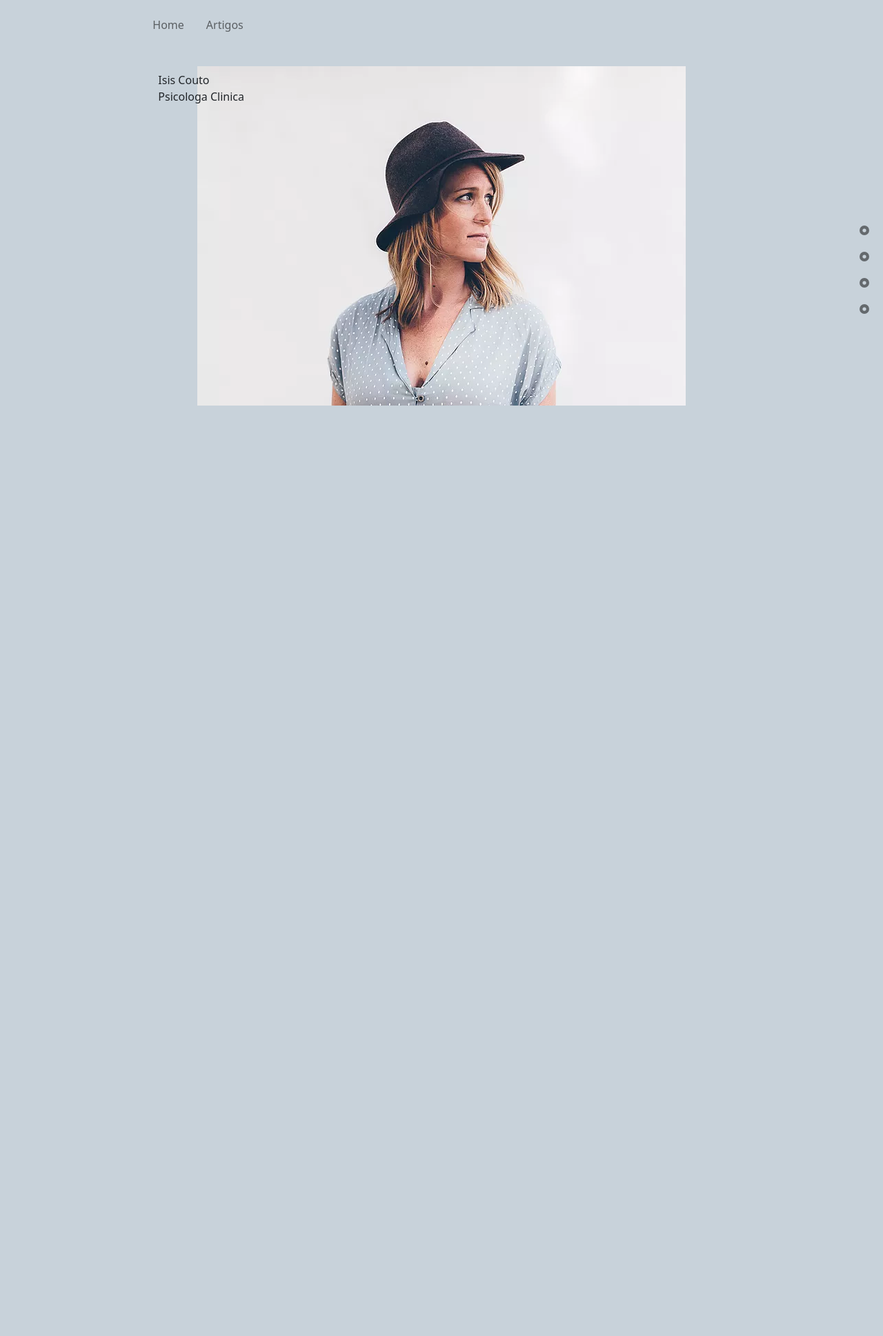
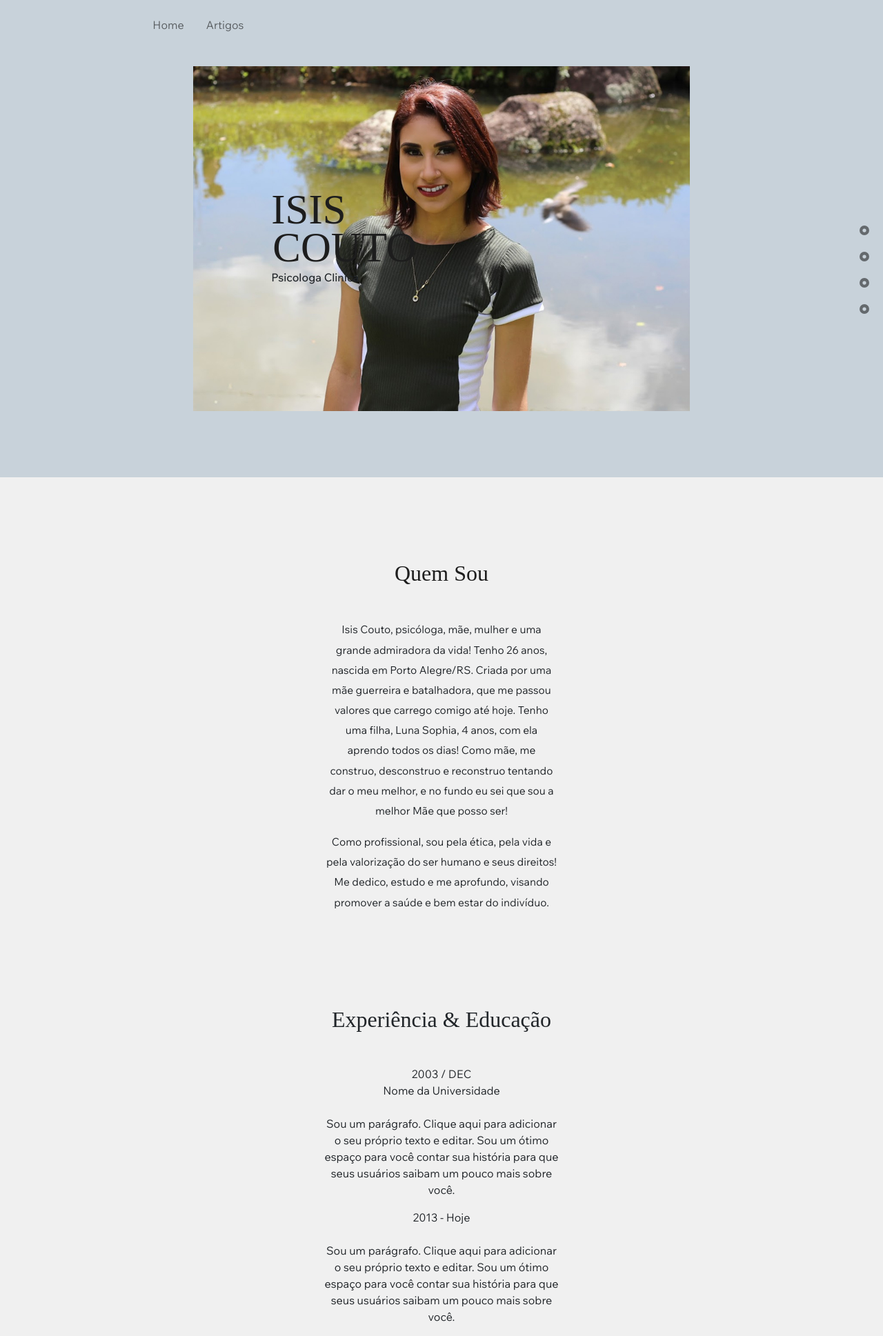
Before and after one commit to dumptecnologia/isiscouto.com.br, a Jekyll site: the page built from app/index.html, in a window 1280 px wide. Shown: the whole page at 69% size. Built offline with Jekyll 4.4.1, drawn with Linux system fonts in a browser that asks for light colours; nearby versions of some CDN libraries; some web fonts are replaced; before the commit the page ends 900 px from its top, so only the background shows below that.

Commit message:
home page dev 2

```diff
--- /dev/null
+++ b/app/_includes/experiencia-e-educacao.html
@@ -0,0 +1,23 @@
+<div class="experiencia-e-educacao container-limit pt-4">
+    <div class="pt-5 mt-5">
+        <div class="row justify-content-md-center">
+            <div class="text-center col-sm-5">
+                <h2 class="ft-italic-v2 mb-5">Experiência & Educação</h2>
+                <p>
+                    2003 / DEC<br>
+
+                    Nome da Universidade<br><br>
+
+                    Sou um parágrafo. Clique aqui para adicionar o seu próprio texto e editar. Sou um ótimo espaço para
+                    você contar sua história para que seus usuários saibam um pouco mais sobre você.
+                </p>
+                <p>
+                    2013 - Hoje<br><br>
+
+                    Sou um parágrafo. Clique aqui para adicionar o seu próprio texto e editar. Sou um ótimo espaço
+                    para você contar sua história para que seus usuários saibam um pouco mais sobre você.
+                </p>
+            </div>
+        </div>
+    </div>
+</div>
--- a/app/_includes/home-banner.html
+++ b/app/_includes/home-banner.html
@@ -1,11 +1,16 @@
-<div class="container-limit pt-4">
-    <div class="row">
-        <div class="col-md-12 col-sm-12">
-            <div class="position-relative d-block mx-auto w-auto">
-                <img src="/assets/image/home-banner.png"
-                     class="mx-auto d-block img-fluid img-responsive"
-                     alt="Isis Couto">
-                <div class="overlay-text">Isis Couto<br><span>Psicologa Clinica</span></div>
+<div class="bg-ligacao-dagua">
+    <div class="container-limit pt-4 pb-5">
+        <div class="row pb-5">
+            <div class="col-md-12 col-sm-12">
+                <div class="position-relative d-block mx-auto w-auto">
+                    <img src="/assets/image/home-banner3.jpg"
+                         class="mx-auto d-block img-fluid img-responsive banner-img"
+                         alt="Isis Couto">
+                    <div class="overlay-text">
+                        <h1>Isis <br><span>Couto</span></h1><br>
+                        <h2>Psicologa Clinica</h2>
+                    </div>
+                </div>
             </div>
         </div>
     </div>
--- a/app/_includes/navbar.html
+++ b/app/_includes/navbar.html
@@ -1,4 +1,5 @@
-<nav class="navbar navbar-expand-lg navbar-light container-limit">
+<nav class="navbar navbar-expand-lg navbar-light bg-ligacao-dagua">
+    <div class="container-limit">
         <button class="navbar-toggler" type="button" data-toggle="collapse" data-target="#navbarNavAltMarkup"
                 aria-controls="navbarNavAltMarkup" aria-expanded="false" aria-label="Toggle navigation">
             <span class="navbar-toggler-icon"></span>
@@ -10,4 +11,5 @@
                 {% endfor %}
             </div>
         </div>
+    </div>
 </nav>
--- /dev/null
+++ b/app/_includes/quem-sou.html
@@ -0,0 +1,21 @@
+<div class="quem-sou pt-4">
+    <div class="container-limit pt-5 mt-5">
+        <div class="row justify-content-md-center">
+            <div class="text-center col-sm-5">
+                <h2 class="ft-italic-v2 mb-5">Quem Sou</h2>
+                <p>
+                    Isis Couto, psicóloga, mãe, mulher e uma grande admiradora da vida!
+                    Tenho 26 anos, nascida em Porto Alegre/RS. Criada por uma mãe guerreira e batalhadora, que
+                    me passou valores que carrego comigo até hoje.
+                    Tenho uma filha, Luna Sophia, 4 anos, com ela aprendo todos os dias!
+                    Como mãe, me construo, desconstruo e reconstruo tentando dar o meu melhor, e no fundo eu sei que
+                    sou a melhor Mãe que posso ser!
+                     </p>
+                <p>
+                    Como profissional, sou pela ética, pela vida e pela valorização do ser humano e seus direitos!
+                    Me dedico, estudo e me aprofundo, visando promover a saúde e bem estar do indivíduo.
+                </p>
+            </div>
+        </div>
+    </div>
+</div>
--- a/app/assets/css/default.scss
+++ b/app/assets/css/default.scss
@@ -1,8 +1,8 @@
 :root {
-  --dt-carissma: #f28495ff;
-  --dt-ligacao-dagua: #c8d2daff;
-  --dt-aluminio: #86888aff;
-  --dt-froly: #ec6377ff;
+  --dt-carissma: #f28495;
+  --dt-ligacao-dagua: #c8d2da;
+  --dt-aluminio: #86888a;
+  --dt-froly: #ec6377;
 }
 
 .container-limit {
@@ -12,7 +12,28 @@
 }
 
 body {
-  background-color: var(--dt-ligacao-dagua) !important;
+  font-family: 'Madefor';
+  background-color: #f0f0f0;
+}
+
+.bg-carissma {
+  background-color: var(--dt-carissma);
+}
+
+.bg-ligacao-dagua {
+  background-color: var(--dt-ligacao-dagua);
+}
+
+.bg-aluminio {
+  background-color: var(--dt-aluminio);
+}
+
+.bg-froly {
+  background-color: var(--dt-froly);
+}
+
+.ft-italic-v2 {
+  font-family: 'italic-v1';
 }
 
 // navbar.html
@@ -20,7 +41,7 @@ a.nav-item.nav-link.px-3:first-of-type {
   padding-left: 0 !important;
 }
 
-nav.nav-vertical{
+nav.nav-vertical {
   top: 35%;
 }
 
@@ -39,10 +60,46 @@ nav.nav-vertical > .nav-link:hover {
   color: var(--dt-froly);
 }
 
+.banner-img {
+  height: 500px;
+}
+
 .overlay-text {
   position: absolute;
-  top: 8px;
-  left: 16px;
+  top: 180px;
+  left: 180px;
+}
+
+.overlay-text h1 {
+  font-family: 'italic-v1';
+  font-size: 3.8em;
+  text-transform: uppercase;
+  line-height: 55px;
+  color: #1D1D1D;
+}
+
+.overlay-text h1 span {
+  margin-left: 2px;
+}
+
+.overlay-text h2 {
+  font-size: 1em;
+  margin-top: -25px;
 }
 
 // ./navbar.html
+
+// quem-sou.html
+.quem-sou {
+  background-color: #f0f0f0;
+}
+
+.quem-sou h2 {
+  font-size: 2em;
+  color: #1D1D1D;
+}
+
+.quem-sou p {
+  line-height: 1.9;
+  font-size: 0.96em;
+}
--- a/app/assets/css/main.scss
+++ b/app/assets/css/main.scss
@@ -1,4 +1,16 @@
 ---
 ---
+
+@font-face {
+  font-family: 'Madefor';
+  src: url(../font/madefor.woff2) format('opentype');
+}
+
+@font-face {
+  font-family: 'italic-v1';
+  src: url(../font/c887df8e-b6c3-4c97-85b8-91cfdde77b07.woff2) format('opentype');
+}
+
+
 @import 'bootstrap/bootstrap';
 @import 'default';
--- /dev/null
+++ b/app/experiencia-e-educacao.html
@@ -0,0 +1,6 @@
+---
+layout: default
+title: Home
+---
+
+{% include experiencia-e-educacao.html%}
--- a/app/index.html
+++ b/app/index.html
@@ -4,4 +4,6 @@ title: Home
 ---
 
 {% include home-banner.html %}
+{% include quem-sou.html %}
+{% include experiencia-e-educacao.html %}
 {% include nav-vertical.html %}
--- a/app/quem-sou.html
+++ b/app/quem-sou.html
@@ -1,5 +1,6 @@
 ---
 layout: default
-title: About
+title: Home
 ---
-<h1 class="text-center">About Us</h1>
+
+{% include quem-sou.html %}
```
Also changed, not shown: app/assets/font/bc176270-17fa-4c78-a343-9fe52824e501.woff (deleted), app/assets/font/madefor.woff2 (renamed from app/assets/font/Madefor.woff2), app/assets/image/home-banner2.jpg (added), app/assets/image/home-banner3.jpg (added). Lines whose indentation alone changed are shown as unchanged.
